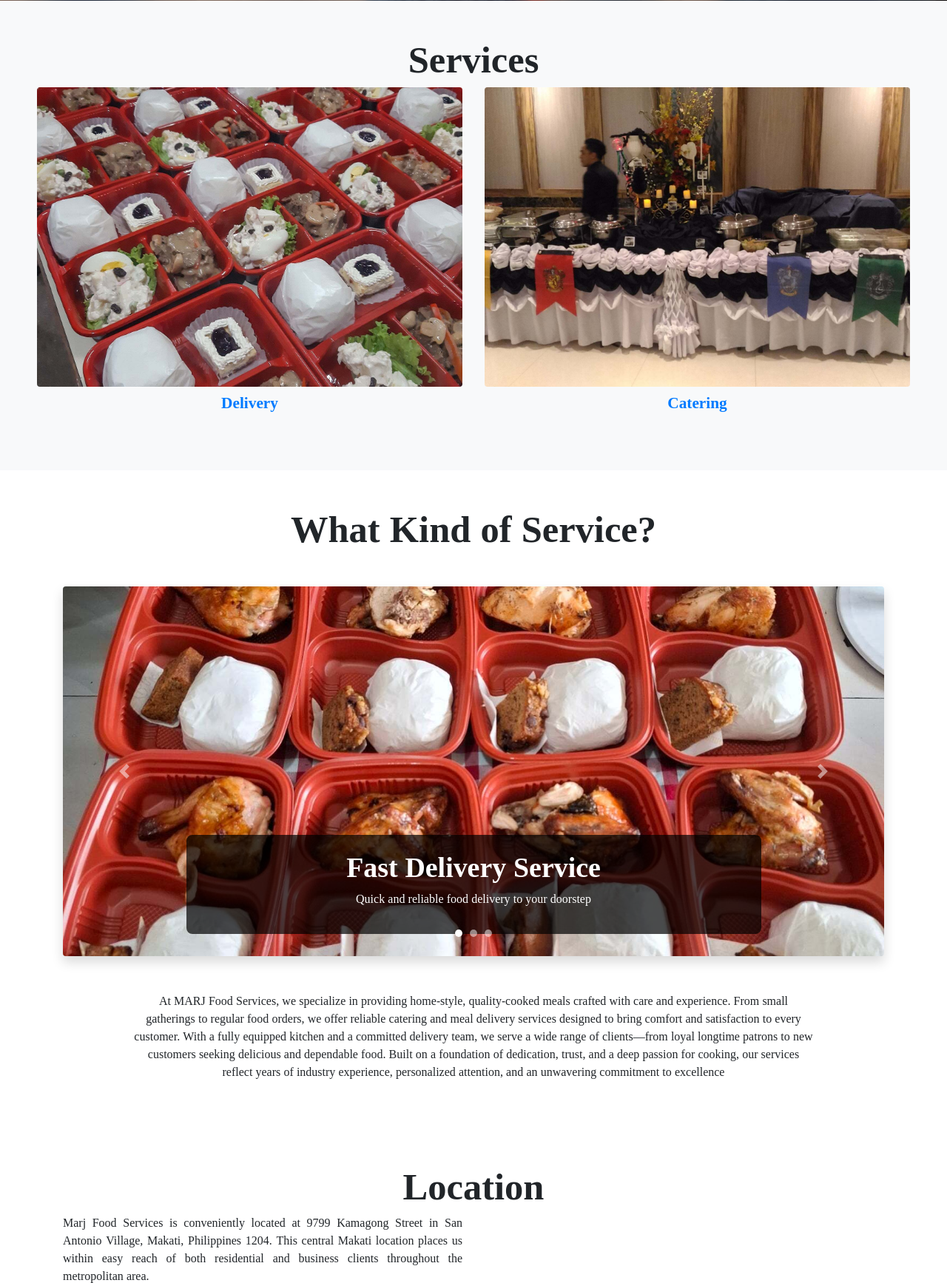
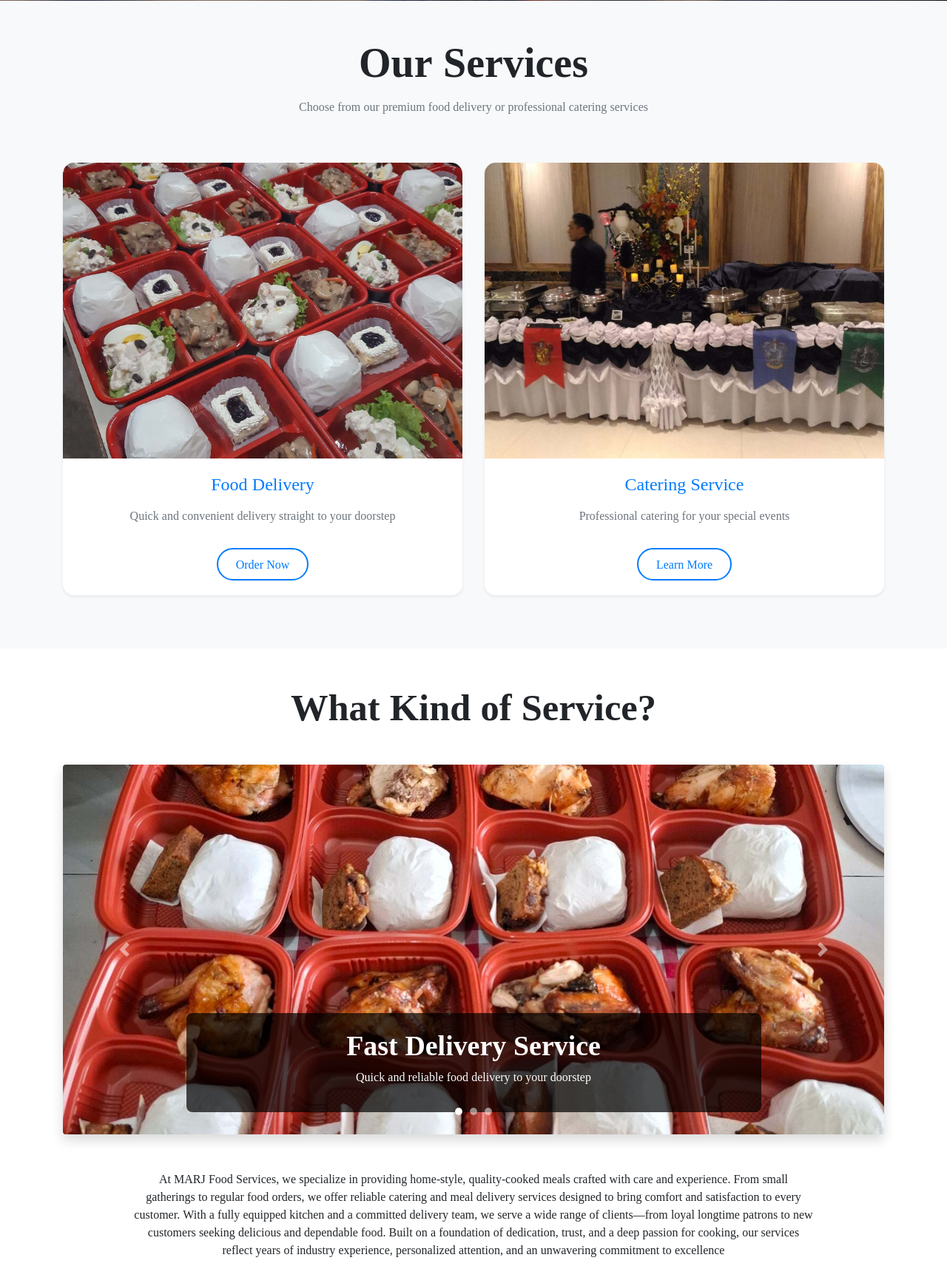
Before and after one commit to Hekigo11/SDL, a PHP site: page /index.php in a window 1280 px wide. Shown: the part 471-2206 px from the top of the page at 74% size. Run offline with PHP 8.4, Linux system fonts and the light colour scheme; grey boxes are pictures that could not be loaded.

Commit message:
design hompage services

```diff
--- a/index.php
+++ b/index.php
@@ -22,6 +22,45 @@ require_once 'config.php';
 		<title>Deliver</title>
 
         <style>
+            .service-card {
+                transition: transform 0.3s ease;
+            }
+
+            .service-card:hover {
+                transform: translateY(-10px);
+            }
+
+            .card {
+                border-radius: 15px;
+                overflow: hidden;
+            }
+
+            .card-img-wrapper {
+                overflow: hidden;
+            }
+
+            .card-img-top {
+                transition: transform 0.5s ease;
+            }
+
+            .card-img-wrapper:hover .card-img-top {
+                transform: scale(1.05);
+            }
+
+            .btn-outline-primary {
+                border-width: 2px;
+                padding: 8px 24px;
+                border-radius: 25px;
+            }
+
+            .btn-outline-primary:hover {
+                transform: translateY(-2px);
+                box-shadow: 0 5px 15px rgba(0,0,0,0.1);
+            }
+
+            .display-4 {
+                font-weight: 600;
+            }
             .carousel-caption {
                 background: rgba(0, 0, 0, 0.7);
                 padding: 20px;
--- a/modules/homepage.php
+++ b/modules/homepage.php
@@ -13,7 +13,7 @@ require_once __DIR__ . '/../config.php';
 	</section>
 
 	<!-- OUR SERVICES PART -->
-	<section id="services" class="bg-light py-5">
+	<!-- <section id="services" class="bg-light py-5">
 		<div class="d-flex flex-column align-items-center space-around">
 			<h2 class="text-center">Services</h2>
 			<div class="row text-center">
@@ -28,6 +28,59 @@ require_once __DIR__ . '/../config.php';
 						<img src="<?php echo BASE_URL; ?>/images/cater.jpg" class="img-fluid rounded" style="object-fit:cover; height:405px; width:575px;" alt="Catering">
 						<h5 class="mt-2">Catering</h5>
 					</a>
+				</div>
+			</div>
+		</div>
+	</section> -->
+	<!-- OUR SERVICES PART -->
+	<section id="services" class="bg-light py-5">
+		<div class="container">
+			<div class="row justify-content-center mb-5">
+				<div class="col-md-8">
+					<h2 class="text-center display-4 mb-3">Our Services</h2>
+					<p class="text-center text-muted">Choose from our premium food delivery or professional catering services</p>
+				</div>
+			</div>
+
+			<div class="row">
+				<div class="col-md-6 mb-4">
+					<div class="service-card h-100">
+						<a href="<?php echo BASE_URL; ?>/modules/products.php" class="text-decoration-none">
+							<div class="card border-0 shadow-sm h-100">
+								<div class="card-img-wrapper">
+									<img src="<?php echo BASE_URL; ?>/images/deliver.jpg"
+										class="card-img-top"
+										alt="Delivery Service"
+										style="height: 400px; object-fit: cover;">
+								</div>
+								<div class="card-body text-center">
+									<h3 class="card-title h4 mb-3">Food Delivery</h3>
+									<p class="card-text text-muted">Quick and convenient delivery straight to your doorstep</p>
+									<button class="btn btn-outline-primary mt-3">Order Now</button>
+								</div>
+							</div>
+						</a>
+					</div>
+				</div>
+
+				<div class="col-md-6 mb-4">
+					<div class="service-card h-100">
+						<a href="#catering" class="text-decoration-none">
+							<div class="card border-0 shadow-sm h-100">
+								<div class="card-img-wrapper">
+									<img src="<?php echo BASE_URL; ?>/images/cater.jpg"
+										class="card-img-top"
+										alt="Catering Service"
+										style="height: 400px; object-fit: cover;">
+								</div>
+								<div class="card-body text-center">
+									<h3 class="card-title h4 mb-3">Catering Service</h3>
+									<p class="card-text text-muted">Professional catering for your special events</p>
+									<button class="btn btn-outline-primary mt-3">Learn More</button>
+								</div>
+							</div>
+						</a>
+					</div>
 				</div>
 			</div>
 		</div>
```
Also changed, not shown: vendor/style1.css.
